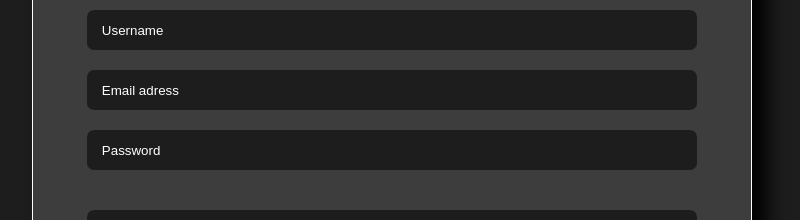
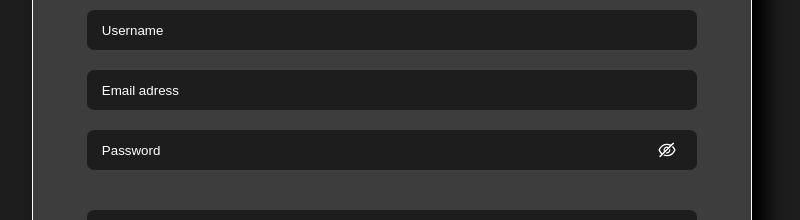
Before and after one commit to FinnBrackrock/watodo, a React (Create React App) app: page /signup in a window 1280 px wide. Shown: the part 279-499 px from the top of the page, without its empty margins (248-1048 px from the left). Built offline with nearby package versions, Linux system fonts and the light colour scheme; no server answers.

Commit message:
add show password toggle in sign in and sign up

```diff
--- a/package.json
+++ b/package.json
@@ -12,6 +12,7 @@
     "firebase": "^9.14.0",
     "react": "^18.2.0",
     "react-dom": "^18.2.0",
+    "react-icons": "^4.6.0",
     "react-router-dom": "^6.4.3",
     "react-scripts": "5.0.1",
     "typescript": "^4.9.3",
--- a/src/Components/LoginWindow/LoginWindow.tsx
+++ b/src/Components/LoginWindow/LoginWindow.tsx
@@ -7,10 +7,14 @@ import { getDoc, doc } from 'firebase/firestore'
 
 import { Link } from 'react-router-dom';
 
+import { AiOutlineEye, AiOutlineEyeInvisible } from 'react-icons/ai'
+
 const LoginWindow = () => {
 
     const [login, setEmail] = useState('');
     const [password, setPassword] = useState('');
+
+    const [showPassword, setShowPassword] = useState(false);
 
     const usermailDocument = doc(db, 'usernamesCollection', 'userMail');
 
@@ -49,8 +53,16 @@ const LoginWindow = () => {
             <Link to='/signup' id='createAccountText2'>Create an account</Link>
         </div>
         <form className='loginForm'>
-                <input autoComplete='on' placeholder='Username or email address' className='loginInput' onChange={(e) => setEmail(e.target.value)} value={login}></input>
-                <input autoComplete='on' type='password' placeholder='Password' className='loginInput' onChange={(e) => setPassword(e.target.value)} value={password}></input>
+            <div className='inputWrapper'>
+            <input autoComplete='on' placeholder='Username or email address' className='loginInput' onChange={(e) => setEmail(e.target.value)} value={login}></input>
+            </div>
+            <div className='inputWrapper'>
+                <input autoComplete='on' type={showPassword ? 'text' : 'password'} placeholder='Password' className='loginInput' onChange={(e) => setPassword(e.target.value)} value={password}></input>
+                {showPassword ?
+                    <AiOutlineEye size={20} onClick={() => setShowPassword(false)} className='showPasswordToggle' /> :
+                    <AiOutlineEyeInvisible size={20} onClick={() => setShowPassword(true)} className='showPasswordToggle' />
+                }
+            </div>
             <button type='submit' className='loginButton' onClick={(e) => signIn(e)}>Log In</button>
         </form>
             <a href='' onClick={() => alert('Pech gehabt')} style={{color: 'white', marginTop: '10px'}}>Forgot password?</a>
--- a/src/Components/LoginWindow/login-window.css
+++ b/src/Components/LoginWindow/login-window.css
@@ -73,18 +73,42 @@
 .loginInput {
   color: white!important;
   background-color: var(--main-bg-cl) !important;
-  margin-top: 20px;
+  /* margin-top: 20px; */
   padding: 5px 15px;
   height: 30px;
   border-radius: 7px;
   border: none;
   transition: var(--main-scale-tr);
   outline: none;
+  width: 95%;
 }
+
+/* .loginInput:hover {
+  transform: scale(1.03);
+} */
+
 
 /* .loginInput:focus {
   transform: scale(1.03);
 } */
+
+.inputWrapper {
+  display: flex;
+  align-items: center;
+  margin-top: 20px;
+  transition: var(--main-scale-tr);
+  position: relative;
+}
+
+.inputWrapper:hover {
+  transform: scale(1.03);
+}
+
+.showPasswordToggle {
+  position: absolute;
+  right: 20px;
+  cursor: pointer;
+}
 
 .loginButton {
   background-color: var(--main-bg-cl);
@@ -101,10 +125,6 @@
   transform: scale(1.03);
 }
 
-.loginInput:hover {
-  transform: scale(1.03);
-}
-
 .loginButton:active {
   transition: none;
   /* background-color: turquoise; */
--- a/src/Components/SignupWindow/SignupWindow.tsx
+++ b/src/Components/SignupWindow/SignupWindow.tsx
@@ -6,6 +6,8 @@ import { createUserWithEmailAndPassword, updateProfile } from 'firebase/auth';
 import { getDoc, doc, updateDoc } from 'firebase/firestore'
 
 import { Link } from 'react-router-dom';
+
+import { AiOutlineEye, AiOutlineEyeInvisible } from 'react-icons/ai'
 
 
 const SignupWindow:React.FC = () => {
@@ -16,6 +18,8 @@ const SignupWindow:React.FC = () => {
 
     const [usernameCheck, setUsernameCheck] = useState('');
     const [validUsername, setValidUsername] = useState(false);
+
+    const [showPassword, setShowPassword] = useState(false);
 
     const usermailDocument = doc(db, 'usernamesCollection', 'userMail');
 
@@ -91,10 +95,20 @@ const SignupWindow:React.FC = () => {
             <Link to='/login' id='createAccountText2'>Login</Link>
         </div>
         <form className='loginForm'>
-            <input placeholder='Username' className='loginInput' onChange={(e) => usernameInputCheck(e.target.value)} value={username}></input>
+            <div className='inputWrapper'>
+                <input placeholder='Username' className='loginInput' onChange={(e) => usernameInputCheck(e.target.value)} value={username}></input>
+            </div>
             {usernameCheck.length >= 1 && <div style={{color: validUsername ? 'green' : 'red'}} className='userNameCheck'>{usernameCheck}</div>}
-            <input placeholder='Email adress' className='loginInput' onChange={(e) => setEmail(e.target.value)} value={email}></input>
-            <input type='password' placeholder='Password' className='loginInput' onChange={(e) => setPassword(e.target.value)} value={password}></input>
+            <div className='inputWrapper'>
+                <input placeholder='Email adress' className='loginInput' onChange={(e) => setEmail(e.target.value)} value={email}></input>
+            </div>
+            <div className='inputWrapper'>
+                <input type={showPassword ? 'text' : 'password'} placeholder='Password' className='loginInput' onChange={(e) => setPassword(e.target.value)} value={password}></input>
+                {showPassword ?
+                    <AiOutlineEye size={20} onClick={() => setShowPassword(false)} className='showPasswordToggle' /> :
+                    <AiOutlineEyeInvisible size={20} onClick={() => setShowPassword(true)} className='showPasswordToggle' />
+                }
+            </div>
             <button type='submit' className='loginButton' onClick={(e) => createAccount(e)}>Sign up</button>
         </form>
     </div>
```
Also changed, not shown: 1 other file (tests, documents, lock files or other folders).
